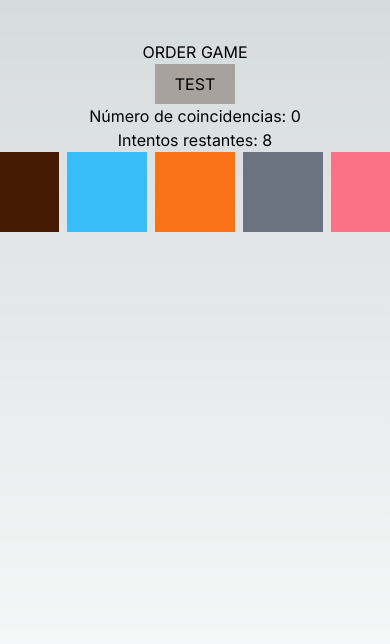
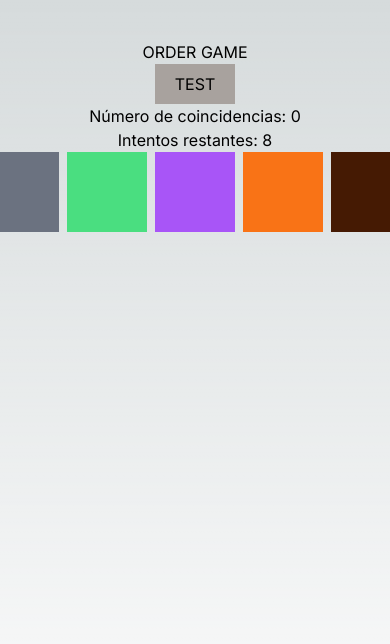
Before and after one commit to kukapu/ordergame, a Next.js app: page / in a window 390 px wide. Shown: the top 644 px of the page. Built offline with nearby package versions, Linux system fonts and the light colour scheme.

Commit message:
solved problem with tactile mobile

```diff
--- a/package.json
+++ b/package.json
@@ -16,6 +16,9 @@
     "next": "14.0.1",
     "react": "18.2.0",
     "react-beautiful-dnd": "13.1.1",
+    "react-dnd": "^16.0.1",
+    "react-dnd-html5-backend": "^16.0.1",
+    "react-dnd-touch-backend": "^16.0.1",
     "react-dom": "18.2.0",
     "uuid": "^9.0.1"
   },
--- a/src/app/page.tsx
+++ b/src/app/page.tsx
@@ -28,7 +28,12 @@ const spliceList = (list: string[], n: number): string[] => {
 }
 
 function disorderList<T>(array: T[]): T[] {
-  return array.sort(() => Math.random() - 0.5);
+  for (let i = array.length - 1; i > 0; i--) {
+    const j = Math.floor(Math.random() * (i + 1));
+
+    [array[i], array[j]] = [array[j], array[i]];
+  }
+  return array;
 }
 
 
@@ -95,7 +100,8 @@ export default function Home() {
       <button className='h-10 w-20 bg-stone-400' onClick={checkMatches}>TEST</button>
       <p>Número de coincidencias: {matches}</p>
       <p>Intentos restantes: {attempts}</p>
-      {!win && <DndContext
+      {!win &&
+      <DndContext
         onDragEnd={handleOnDragEnd}
       >
         <SortableContext
@@ -111,7 +117,8 @@ export default function Home() {
           </div>
         </SortableContext>
 
-      </DndContext>}
+      </DndContext>
+      }
 
       {
         history.map((history, index) => {
--- a/src/components/OrderItem.tsx
+++ b/src/components/OrderItem.tsx
@@ -49,7 +49,7 @@ export const OrderItem = ({ color }: OrderItemProps) => {
       {...attributes}
       {...listeners}
     >
-      <div className={`flex gap-2 items-center justify-center w-20 h-20 touch-auto ${getColorClass(color)}`}></div>
+      <div className={`flex gap-2 items-center justify-center w-20 h-20 touch-none ${getColorClass(color)}`}></div>
     </div>
   )
 }
```
Also changed, not shown: 2 other files (tests, documents, lock files or other folders).
